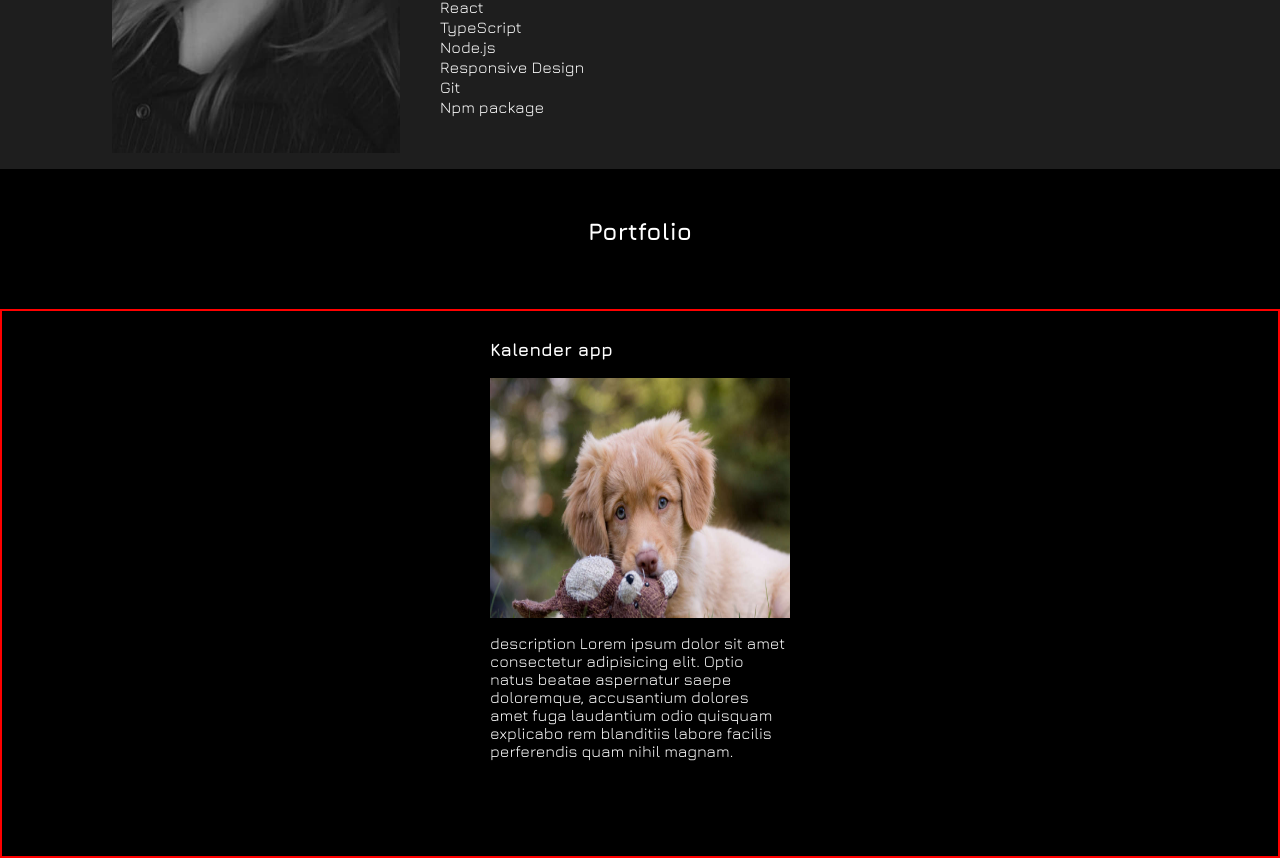
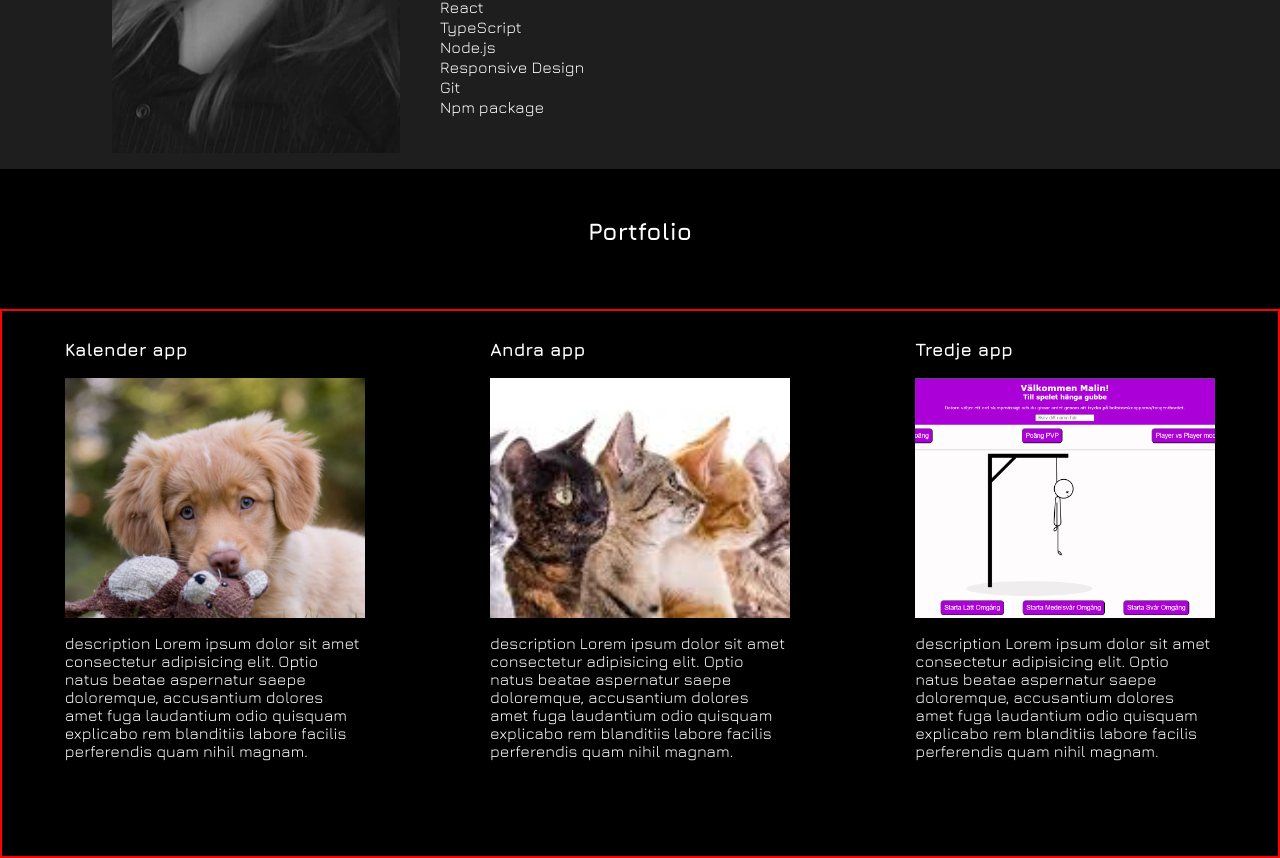
Before and after one commit to MalinJ123/Portfolio, a React (Vite) app: page / in a window 1280 px wide. Shown: the part 1001-1859 px from the top of the page. Built offline with nearby package versions, Linux system fonts and the light colour scheme.

Commit message:
tree test cards

```diff
--- a/src/routes/Portfolio.jsx
+++ b/src/routes/Portfolio.jsx
@@ -1,25 +1,46 @@
-import React, { useState, useEffect } from "react";
-// import calender from "../images/portfolio/calernder.png";
+import calender from "../images/portfolio/calernder.png";
 import hangman from "../images/portfolio/hangman.png";
 import pokemon from "../images/portfolio/pokemon.png";
+import React, { useState, useEffect } from "react";
 import "../styles/portfolio.css";
 
 import hund1 from "../images/portfolio/hund1.jpg";
 import hund2 from "../images/portfolio/hund2.jpg";
 import hund3 from "../images/portfolio/hund3.jpg";
 
+import katt1 from "../images/portfolio/katt1.jpg";
+import katt2 from "../images/portfolio/katt2.jpg";
+import katt3 from "../images/portfolio/katt3.jpg";
 
 
+const portfolios = [
+  {
+    title: "Kalender app",
+    images: [hund1, hund2, hund3],
+    description: "description Lorem ipsum dolor sit amet consectetur adipisicing elit. Optio natus beatae aspernatur saepe doloremque, accusantium dolores amet fuga laudantium odio quisquam explicabo rem blanditiis labore facilis perferendis quam nihil magnam.",
+  },
+  {
+    title: "Andra app",
+    images: [katt1, katt2, katt3],
+    description: "description Lorem ipsum dolor sit amet consectetur adipisicing elit. Optio natus beatae aspernatur saepe doloremque, accusantium dolores amet fuga laudantium odio quisquam explicabo rem blanditiis labore facilis perferendis quam nihil magnam.",
+  },
+  {
+    title: "Tredje app",
+    images:[hangman, pokemon, calender],
+    description: "description Lorem ipsum dolor sit amet consectetur adipisicing elit. Optio natus beatae aspernatur saepe doloremque, accusantium dolores amet fuga laudantium odio quisquam explicabo rem blanditiis labore facilis perferendis quam nihil magnam.",
+  }
+];
 
 function Portfolio() {
-  const [currentIndex, setCurrentIndex] = useState(0);
+  const [currentIndices, setCurrentIndices] = useState(new Array(portfolios.length).fill(0));
 
   useEffect(() => {
-    document.querySelectorAll(".portfolio__container-card").forEach((card) => {
+    portfolios.forEach((_, portfolioIndex) => {
+      const card = document.querySelectorAll(".portfolio__container-card")[portfolioIndex];
       const images = card.querySelectorAll(".portfolio-img");
-      showImage(images, currentIndex);
+      showImage(images, currentIndices[portfolioIndex]);
     });
-  }, [currentIndex]);
+  }, [currentIndices]);
 
   function showImage(images, index) {
     images.forEach((img, i) => {
@@ -31,36 +52,45 @@ function Portfolio() {
     });
   }
 
-  function nextImage(event) {
+  function nextImage(event, portfolioIndex) {
     const images = event.target.parentNode.querySelectorAll(".portfolio-img");
-    setCurrentIndex((prevIndex) => (prevIndex + 1) % images.length);
+    setCurrentIndices(prevIndices => {
+      const newIndices = [...prevIndices];
+      newIndices[portfolioIndex] = (prevIndices[portfolioIndex] + 1) % images.length;
+      return newIndices;
+    });
   }
 
-  function prevImage(event) {
+  function prevImage(event, portfolioIndex) {
     const images = event.target.parentNode.querySelectorAll(".portfolio-img");
-    setCurrentIndex((prevIndex) => (prevIndex - 1 + images.length) % images.length);
+    setCurrentIndices(prevIndices => {
+      const newIndices = [...prevIndices];
+      newIndices[portfolioIndex] = (prevIndices[portfolioIndex] - 1 + images.length) % images.length;
+      return newIndices;
+    });
   }
 
   return (
     <section className="portfolio">
       <h2 className="portfolio-h2">Portfolio</h2>
       <div className="portfolio__container">
-        <div className="portfolio__container-card">
-          <h2 className="portfolio__card-title">Kalender app</h2>
+        {portfolios.map((portfolio, portfolioIndex) => (
+          <div className="portfolio__container-card" key={portfolioIndex}>
+            <h2 className="portfolio__card-title">{portfolio.title}</h2>
             <div className="portfolio-img-container">
-
-            <img className="portfolio-img hidden" src={hund1} alt="hangman" />
-            <img className="portfolio-img hidden" src={hund2} alt="pokemon" />
-            <img className="portfolio-img hidden" src={hund3} alt="pokemon" />
-            <button className="prev" onClick={prevImage}>
+              {portfolio.images.map((image, imageIndex) => (
+                <img key={imageIndex} className="portfolio-img hidden" src={image} alt={portfolio.title} />
+              ))}
+              <button className="prev" onClick={(event) => prevImage(event, portfolioIndex)}>
                 ❮
               </button>
-            <button className="next" onClick={nextImage}>
+              <button className="next" onClick={(event) => nextImage(event, portfolioIndex)}>
                 ❯
               </button>
             </div>
-          <p className="portfolio__card-description">description Lorem ipsum dolor sit amet consectetur adipisicing elit. Optio natus beatae aspernatur saepe doloremque, accusantium dolores amet fuga laudantium odio quisquam explicabo rem blanditiis labore facilis perferendis quam nihil magnam.</p>
+            <p className="portfolio__card-description">{portfolio.description}</p>
           </div>
+        ))}
       </div>
     </section>
   );
--- a/src/styles/portfolio.css
+++ b/src/styles/portfolio.css
@@ -28,6 +28,7 @@ margin-bottom: 5em;
 }
 .portfolio-img-container {
   position: relative;
+
 }
 
 .portfolio__card-title{
@@ -40,10 +41,12 @@ margin-bottom: 5em;
  /* justify-content: center; */
 }
 .portfolio-img {
-  max-width: 100%;
   height: 15em;
   display: block;
   width: 100%;
+  max-width: 100%;
+  object-fit: cover;
+  object-position: center;
 }
 .portfolio__card-description{
   font-family: jura;
```
Lines whose indentation alone changed are shown as unchanged.
